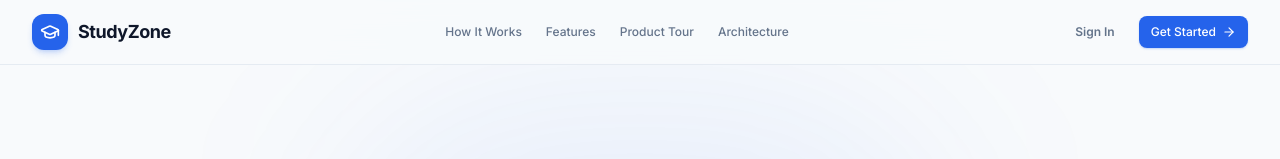
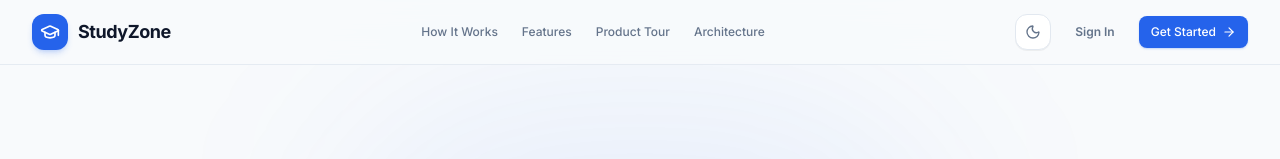
Before and after one commit to Enoch1702/StudyZone, a React (Vite) app in the folder studyzone/: page / in a window 1280 px wide. Shown: the top 159 px of the page. Built offline with nearby package versions, Linux system fonts and the light colour scheme; no server answers.

Commit message:
fix(theme): reset localStorage key to studyzone_theme_v2, set white theme default, and add Sun/Moon toggle to Navbar

```diff
--- a/studyzone/index.html
+++ b/studyzone/index.html
@@ -4,7 +4,7 @@
     <meta charset="UTF-8" />
     <link rel="icon" type="image/png" href="/StudyZone.png" />
     <meta name="viewport" content="width=device-width, initial-scale=1.0" />
-    <meta name="theme-color" content="#09090b" />
+    <meta name="theme-color" content="#f8fafc" />
     <meta
       name="description"
       content="Plan your learning, focus on study sessions, track real progress, and get personalized guidance in one workspace."
--- a/studyzone/src/components/layout/Header.jsx
+++ b/studyzone/src/components/layout/Header.jsx
@@ -1,10 +1,13 @@
-import { Menu, Search } from 'lucide-react'
+import { Menu, Moon, Search, Sun } from 'lucide-react'
 import { useSearch } from '../../context/useSearch'
+import { useTheme } from '../../context/useTheme'
 import { NotificationPopover } from '../notifications/NotificationPopover'
 import { HeaderUserMenu } from './HeaderUserMenu'
 
 export function Header({ onMenuClick, title }) {
   const { openSearch } = useSearch()
+  const { theme, setTheme } = useTheme()
+  const isLight = theme === 'light'
   const isMac = typeof window !== 'undefined' && /Mac|iPod|iPhone|iPad/.test(navigator.platform || '')
 
   return (
@@ -52,6 +55,17 @@ export function Header({ onMenuClick, title }) {
           <Search className="h-4 w-4" />
         </button>
 
+        {/* 1-Click Theme Toggle Button */}
+        <button
+          type="button"
+          onClick={() => setTheme(isLight ? 'midnight' : 'light')}
+          aria-label={isLight ? 'Switch to dark theme' : 'Switch to light theme'}
+          title={isLight ? 'Switch to Dark Mode' : 'Switch to Light Mode'}
+          className="flex h-8.5 w-8.5 items-center justify-center rounded-xl border border-border bg-surface text-muted hover:text-foreground hover:bg-surface-raised transition-all cursor-pointer shadow-2xs"
+        >
+          {isLight ? <Moon className="h-4 w-4" /> : <Sun className="h-4 w-4 text-amber-500" />}
+        </button>
+
         {/* In-App Notifications Popover */}
         <NotificationPopover />
 
--- a/studyzone/src/context/ThemeContext.jsx
+++ b/studyzone/src/context/ThemeContext.jsx
@@ -1,7 +1,7 @@
 import { useEffect, useState } from 'react'
 import { ThemeContext, THEMES } from './useTheme'
 
-const THEME_STORAGE_KEY = 'studyzone_theme'
+const THEME_STORAGE_KEY = 'studyzone_theme_v2'
 
 export function ThemeProvider({ children }) {
   const [theme, setThemeState] = useState(() => {
--- a/studyzone/src/pages/LandingPage.jsx
+++ b/studyzone/src/pages/LandingPage.jsx
@@ -17,20 +17,25 @@ import {
   LayoutDashboard,
   Lock,
   Menu,
+  Moon,
   Play,
   ShieldCheck,
   Sparkles,
+  Sun,
   Timer,
   TrendingUp,
   X,
 } from 'lucide-react'
 import { useAuth } from '../context/useAuth'
+import { useTheme } from '../context/useTheme'
 import { Button } from '../components/ui/Button'
 import { stopAmbientSound } from '../services/soundGeneratorService'
 import { cn } from '../lib/utils'
 
 export default function LandingPage() {
   const { user } = useAuth()
+  const { theme, setTheme } = useTheme()
+  const isLight = theme === 'light'
   const [mobileMenuOpen, setMobileMenuOpen] = useState(false)
   const [activePreviewTab, setActivePreviewTab] = useState('dashboard')
 
@@ -81,8 +86,19 @@ export default function LandingPage() {
             </a>
           </nav>
 
-          {/* Right Actions / Auth Switcher */}
+          {/* Right Actions / Auth Switcher & Theme Toggle */}
           <div className="hidden sm:flex items-center gap-3">
+            {/* 1-Click Theme Toggle */}
+            <button
+              type="button"
+              onClick={() => setTheme(isLight ? 'midnight' : 'light')}
+              aria-label={isLight ? 'Switch to dark theme' : 'Switch to light theme'}
+              title={isLight ? 'Switch to Dark Mode' : 'Switch to Light Mode'}
+              className="flex h-9 w-9 items-center justify-center rounded-xl border border-border bg-surface text-muted hover:text-foreground hover:bg-surface-raised transition-all cursor-pointer shadow-2xs"
+            >
+              {isLight ? <Moon className="h-4 w-4" /> : <Sun className="h-4 w-4 text-amber-500" />}
+            </button>
+
             {user ? (
               <Link to="/dashboard">
                 <Button size="sm" className="gap-2 font-bold shadow-sm shadow-accent/25 cursor-pointer">
@@ -107,15 +123,27 @@ export default function LandingPage() {
             )}
           </div>
 
-          {/* Mobile Menu Toggle */}
+          {/* Mobile Menu & Theme Toggle */}
+          <div className="flex items-center gap-2 sm:hidden">
+            <button
+              type="button"
+              onClick={() => setTheme(isLight ? 'midnight' : 'light')}
+              aria-label={isLight ? 'Switch to dark theme' : 'Switch to light theme'}
+              title={isLight ? 'Switch to Dark Mode' : 'Switch to Light Mode'}
+              className="flex h-8.5 w-8.5 items-center justify-center rounded-lg border border-border bg-surface text-muted hover:text-foreground cursor-pointer"
+            >
+              {isLight ? <Moon className="h-4 w-4" /> : <Sun className="h-4 w-4 text-amber-500" />}
+            </button>
+
             <button
               type="button"
               onClick={() => setMobileMenuOpen((prev) => !prev)}
-            className="rounded-lg p-2 text-muted hover:bg-surface-raised hover:text-foreground md:hidden cursor-pointer"
+              className="rounded-lg p-2 text-muted hover:bg-surface-raised hover:text-foreground cursor-pointer"
               aria-label="Toggle navigation menu"
             >
               {mobileMenuOpen ? <X className="h-5 w-5" /> : <Menu className="h-5 w-5" />}
             </button>
+          </div>
         </div>
 
         {/* Mobile Dropdown Menu */}
```
Lines whose indentation alone changed are shown as unchanged.
